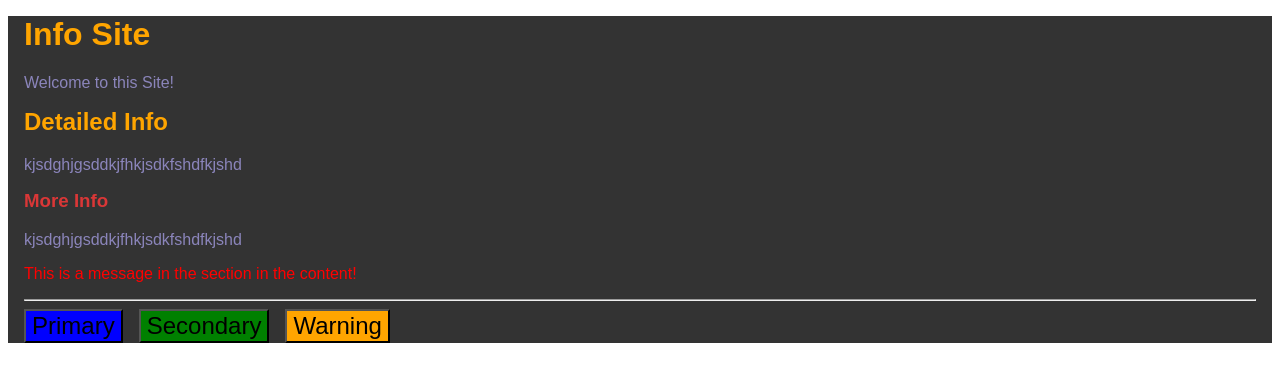
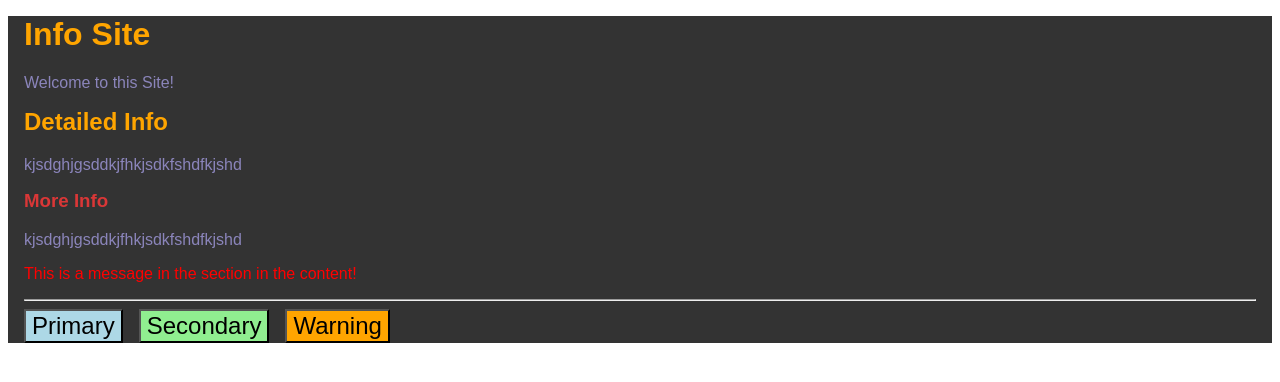
Before and after one commit to Scientific-Research/mk-003-sass-basics, a React (Vite) app: page / in a window 1280 px wide. Shown: the top 382 px of the page. Built offline with nearby package versions, Linux system fonts and the light colour scheme.

Commit message:
color changed to lightblue-lightgreen and orange

```diff
--- a/src/styles/_buttons_colors.scss
+++ b/src/styles/_buttons_colors.scss
@@ -1,3 +1,3 @@
-$primaryButtonColor :blue;
-$secondaryButtonColor : green;
+$primaryButtonColor :lightblue;
+$secondaryButtonColor : lightgreen;
 $WarningButtonColor: orange
```
